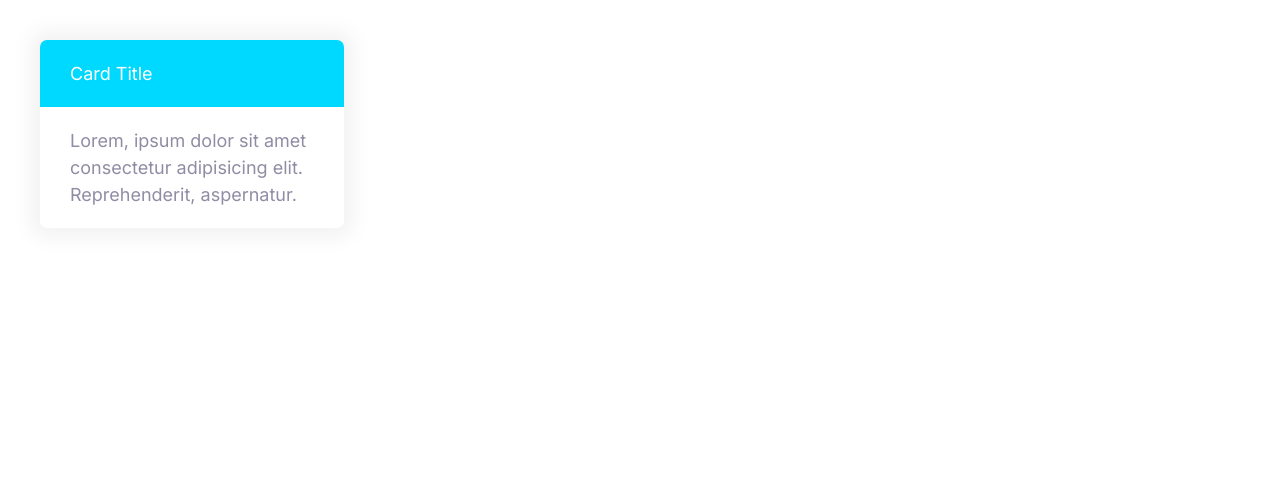
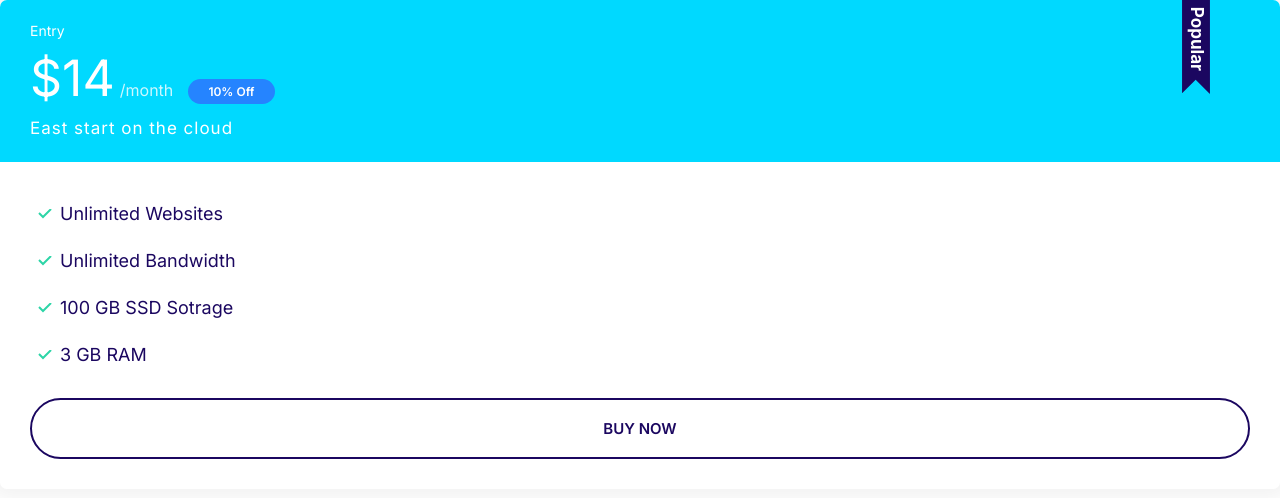
Before and after one commit to lantranad2/moshify, a plain HTML site: page index.html in a window 1280 px wide. Drawn offline with Linux system fonts and the light colour scheme.

Commit message:
Build the plans component.

```diff
--- a/css/styles.css
+++ b/css/styles.css
@@ -303,3 +303,65 @@ a {
   background: var(--color-secondary);
   color: #fff;
 }
+
+/* Plans */
+
+.plan__name {
+  color: #fff;
+  margin: 0;
+  font-weight: 500;
+  font-size: 2.4rem;
+}
+
+.plan__price {
+  font-size: 6rem;
+}
+
+.plan__billing-cycle {
+  font-size: 2.4rem;
+  font-weight: 300;
+  opacity: 0.8;
+  margin-right: 1rem;
+}
+
+.plan__description {
+  font-size: 2rem;
+  font-weight: 300;
+  letter-spacing: 1px;
+  display: block;
+}
+
+.plan .list__item {
+  margin-bottom: 2rem;
+}
+
+.plan--popular .card__header {
+  position: relative;
+}
+
+.plan--popular .card__header::before {
+  content: url(../images/popular.svg);
+  display: inline-block;
+  position: absolute;
+  top: -6px;
+  right: 5%;
+  width: 40px;
+}
+
+@media screen and (min-width: 1024px) {
+  .plan__name {
+    font-size: 1.4rem;
+  }
+
+  .plan__price {
+    font-size: 5rem;
+  }
+
+  .plan__billing-cycle {
+    font-size: 1.6rem;
+  }
+
+  .plan__description {
+    font-size: 1.7rem;
+  }
+}
--- a/index.html
+++ b/index.html
@@ -14,12 +14,23 @@
     <link rel="stylesheet" href="./css/styles.css" />
   </head>
   <body>
-    <div style="width: 30%; padding: 4rem">
+    <div class="plan plan--popular">
       <div class="card card--secondary">
-        <header class="card__header">Card Title</header>
+        <header class="card__header">
+          <h3 class="plan__name">Entry</h3>
+          <span class="plan__price">$14</span>
+          <span class="plan__billing-cycle">/month</span>
+          <span class="badge badge--primary badge--small">10% Off</span>
+          <span class="plan__description">East start on the cloud</span>
+        </header>
         <div class="card__body">
-          Lorem, ipsum dolor sit amet consectetur adipisicing elit.
-          Reprehenderit, aspernatur.
+          <ul class="list list--tick">
+            <li class="list__item">Unlimited Websites</li>
+            <li class="list__item">Unlimited Bandwidth</li>
+            <li class="list__item">100 GB SSD Sotrage</li>
+            <li class="list__item">3 GB RAM</li>
+          </ul>
+          <button class="btn btn--outline btn--block">Buy Now</button>
         </div>
       </div>
     </div>
```
Also changed, not shown: images/popular.svg (added).
